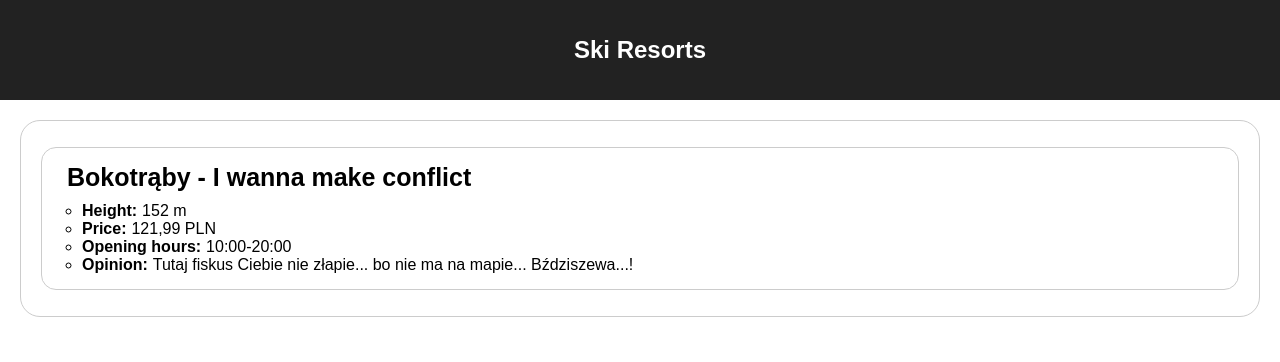
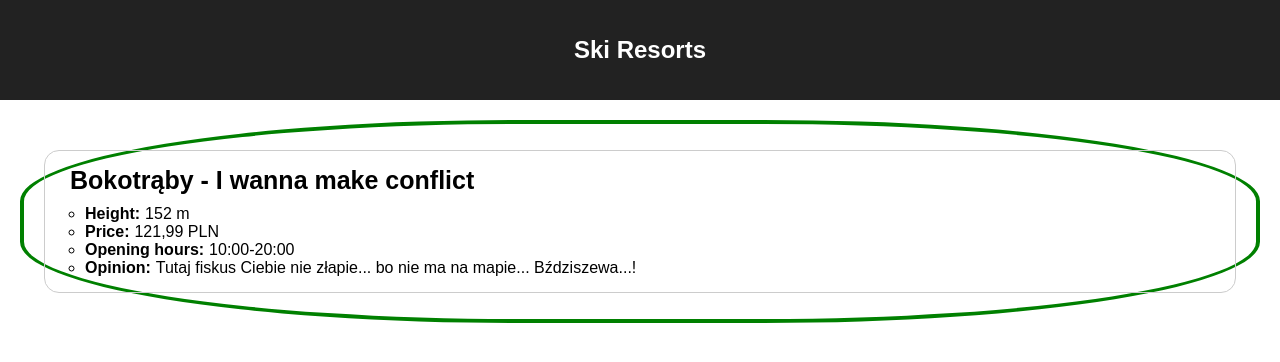
Before and after one commit to Sazar24/warsawjs-workshop-17-github, a React (Create React App) app: page / in a window 1280 px wide. Shown: the top 362 px of the page. Built offline with nearby package versions, Linux system fonts and the light colour scheme.

Commit message:
coś przed picko-charrowaniem :D

```diff
--- a/src/components/SkiResorts.css
+++ b/src/components/SkiResorts.css
@@ -1,8 +1,8 @@
 .SkiResortsWrapper {
   padding: 10px;
   margin: 20px;
-  border: 1px solid #ccc;
-  border-radius: 20px;
+  border: 4px solid green;
+  border-radius: 40%;
 }
 
 .SkiResortsList {
```
